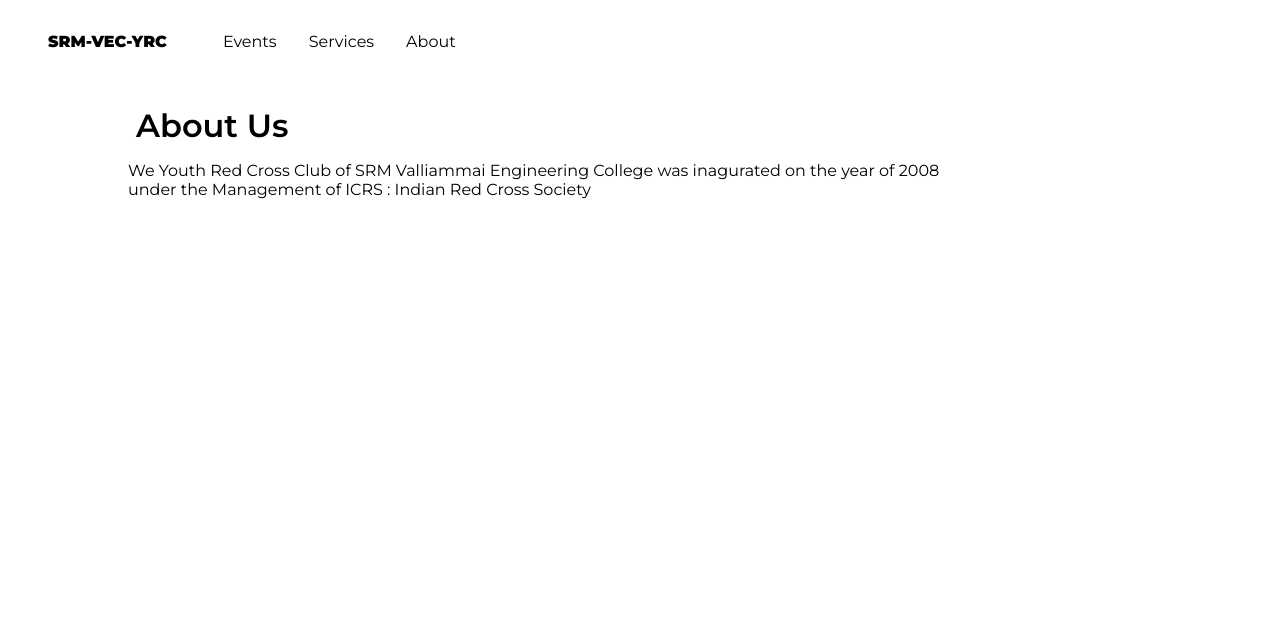
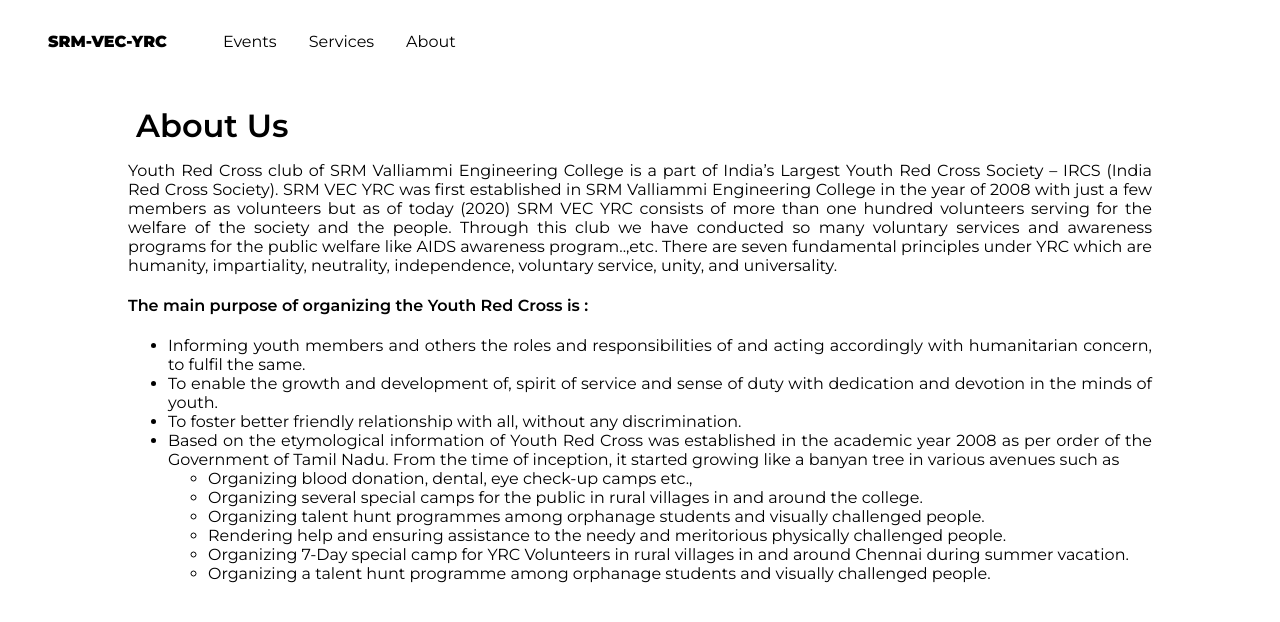
Before and after one commit to RajSolai/yrcwebsite, a React (Create React App) app: page /about in a window 1280 px wide. Shown: the top 622 px of the page. Built offline with nearby package versions, Linux system fonts and the light colour scheme.

Commit message:
added about page and migration to scss

```diff
--- a/package.json
+++ b/package.json
@@ -10,6 +10,7 @@
     "@testing-library/user-event": "^7.1.2",
     "axios": "^0.19.2",
     "firebase": "^7.14.5",
+    "node-sass": "^4.14.1",
     "react": "^16.13.1",
     "react-dom": "^16.13.1",
     "react-firebase-file-uploader": "^2.4.3",
--- a/src/App.js
+++ b/src/App.js
@@ -1,5 +1,5 @@
 import React from "react";
-import "./App.css";
+import "./theme/App.scss";
 import { BrowserRouter as Router, Route, Switch, Link } from "react-router-dom";
 import Home from "./screens/Home";
 import Event from "./screens/event";
--- a/src/screens/About.js
+++ b/src/screens/About.js
@@ -9,9 +9,69 @@
           <div className="spacer"></div>
           <h1>About Us</h1>
           <p className="about-para">
-            We Youth Red Cross Club of SRM Valliammai Engineering College was
-            inagurated on the year of 2008 <br/> under the Management of ICRS : Indian
-            Red Cross Society
+            Youth Red Cross club of SRM Valliammi Engineering College is a part
+            of India’s Largest Youth Red Cross Society – IRCS (India Red Cross
+            Society). SRM VEC YRC was first established in SRM Valliammi
+            Engineering College in the year of 2008 with just a few members as
+            volunteers but as of today (2020) SRM VEC YRC consists of more than
+            one hundred volunteers serving for the welfare of the society and
+            the people. Through this club we have conducted so many voluntary
+            services and awareness programs for the public welfare like AIDS
+            awareness program..,etc. There are seven fundamental principles
+            under YRC which are humanity, impartiality, neutrality,
+            independence, voluntary service, unity, and universality.
+            <h4>The main purpose of organizing the Youth Red Cross is :</h4>
+            <p>
+              <ul>
+                <li>
+                  Informing youth members and others the roles and
+                  responsibilities of and acting accordingly with humanitarian
+                  concern, to fulfil the same.
+                </li>
+                <li>
+                  To enable the growth and development of, spirit of service and
+                  sense of duty with dedication and devotion in the minds of
+                  youth.
+                </li>
+                <li>
+                  To foster better friendly relationship with all, without any
+                  discrimination.
+                </li>
+                <li>
+                  Based on the etymological information of Youth Red Cross was
+                  established in the academic year 2008 as per order of the
+                  Government of Tamil Nadu. From the time of inception, it
+                  started growing like a banyan tree in various avenues such as
+                  <ul>
+                    <li>
+                      Organizing blood donation, dental, eye check-up camps
+                      etc.,
+                    </li>
+
+                    <li>
+                      Organizing several special camps for the public in rural
+                      villages in and around the college.
+                    </li>
+                    <li>
+                      Organizing talent hunt programmes among orphanage students
+                      and visually challenged people.
+                    </li>
+                    <li>
+                      Rendering help and ensuring assistance to the needy and
+                      meritorious physically challenged people.
+                    </li>
+                    <li>
+                      Organizing 7-Day special camp for YRC Volunteers in rural
+                      villages in and around Chennai during summer vacation.
+                    </li>
+                    <li>
+                      Organizing a talent hunt programme among orphanage
+                      students and visually challenged people.
+                    </li>
+                  </ul>
+                </li>
+              </ul>
+            </p>
           </p>
         </div>
       </Grow>
--- a/src/screens/Home.js
+++ b/src/screens/Home.js
@@ -1,5 +1,5 @@
 import React from "react";
-import "../App.css";
+import "../theme/App.scss";
 import Axios from "axios";
 import thumb from "../assets/thumb.png";
 import RecentCard from "../components/Recentcard";
--- a/src/App.css
+++ b/src/theme/App.scss
@@ -1,5 +1,7 @@
+@import "variables";
+
 :root {
-  font-size: 16px;
+  font-size: $font-size;
 }
 html {
   margin: 0;
@@ -59,7 +61,7 @@
   text-align: center;
   width: 100%;
   color: white;
-  background-color: rgba(255, 255, 255, 0.9);
+  background-color: rgb(255, 255, 255);
 }
 .nav-list {
   padding-left: 1rem;
@@ -74,15 +76,20 @@
   color: #000000;
   text-decoration: none;
   font-weight: 500;
+  a {
+    color: #000000;
+    text-decoration: none;
+    font-size: 12px;
+  }
 }
 .link {
   text-decoration: none;
   outline: none;
-}
-.link:active {
+  &:active {
     text-decoration: none;
     border: none;
     outline: none;
+  }
 }
 .img-box {
   margin: 0;
@@ -101,22 +108,17 @@
   padding: 0.5rem;
   text-decoration: none;
   margin: 0 0 0 1rem;
-}
-.nav-link a {
-  color: #000000;
-  text-decoration: none;
-  font-size: 12px;
-}
-.nav-item:hover {
+  &:hover {
     background-color: #e84a5f;
     color: #fff;
     transition: ease-in 200ms;
+    .nav-link {
+      color: #ffffff;
     }
-.nav-item:active {
+  }
+  &:active {
     font-weight: bold;
   }
-.nav-item:hover .nav-link {
-  color: #ffffff;
 }
 .jumbotron {
   display: flex;
@@ -124,6 +126,17 @@
   justify-content: center;
   align-items: center;
   margin-top: 4.5rem;
+  img {
+    padding-right: 1rem;
+    padding-left: 0rem;
+    padding-top: 1rem;
+    padding-bottom: 1rem;
+  }
+  div {
+    h1 {
+      font-weight: 900;
+    }
+  }
 }
 .jumbo-img {
   padding: 1rem;
@@ -158,15 +171,6 @@
 .purple {
   background-color: #5c2a9d;
   color: #fff;
-}
-.jumbotron img {
-  padding-right: 1rem;
-  padding-left: 0rem;
-  padding-top: 1rem;
-  padding-bottom: 1rem;
-}
-.jumbotron div h1 {
-  font-weight: 900;
 }
 
 /* for card */
@@ -222,11 +226,12 @@
   font-family: "Montserrat", sans-serif;
   border: 2px #e84a5f solid;
   transition: ease-in 200ms;
-}
-button:hover {
+  &:hover {
     background-color: #e84a5f;
     color: #fff;
   }
+}
+
 .about-para {
   line-height-step: 1;
 }
--- /dev/null
+++ b/src/theme/variables.scss
@@ -0,0 +1,3 @@
+$font-size : "16px";
+
+/* colors Primary */
```
Also changed, not shown: 1 other file (tests, documents, lock files or other folders). Lines whose indentation alone changed are shown as unchanged.
